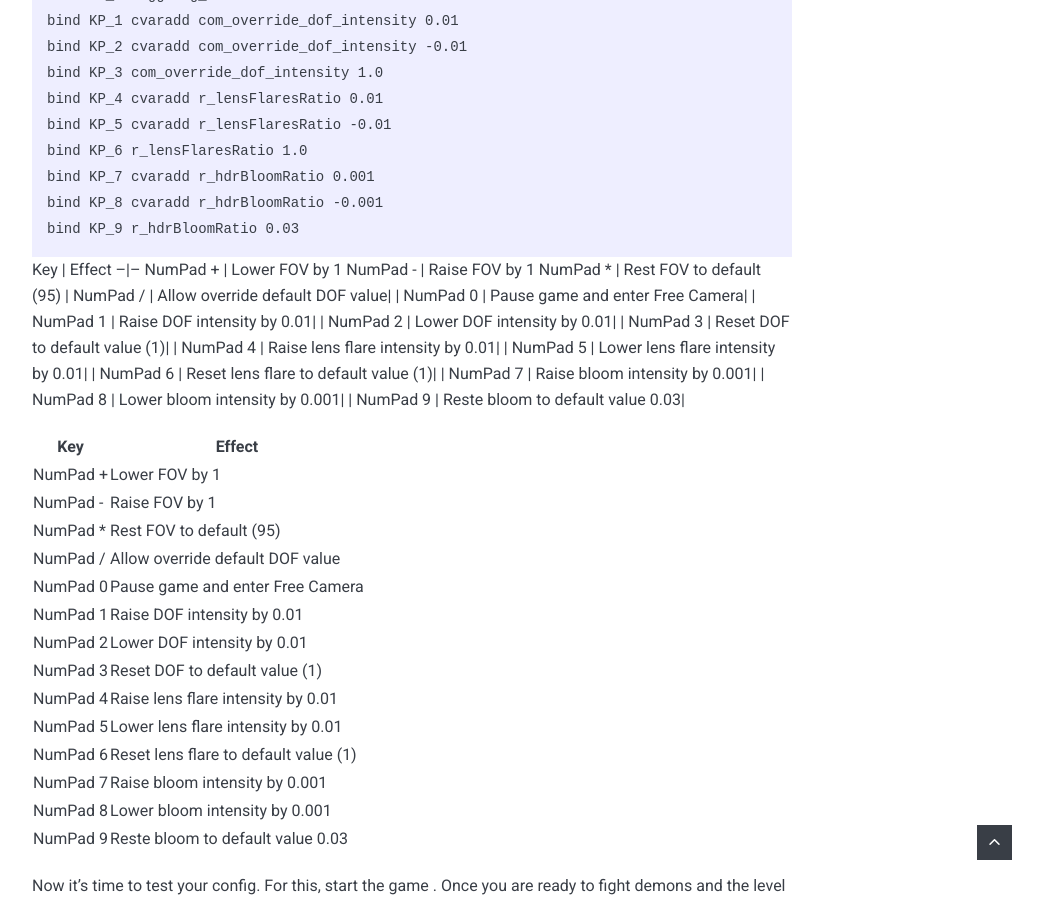
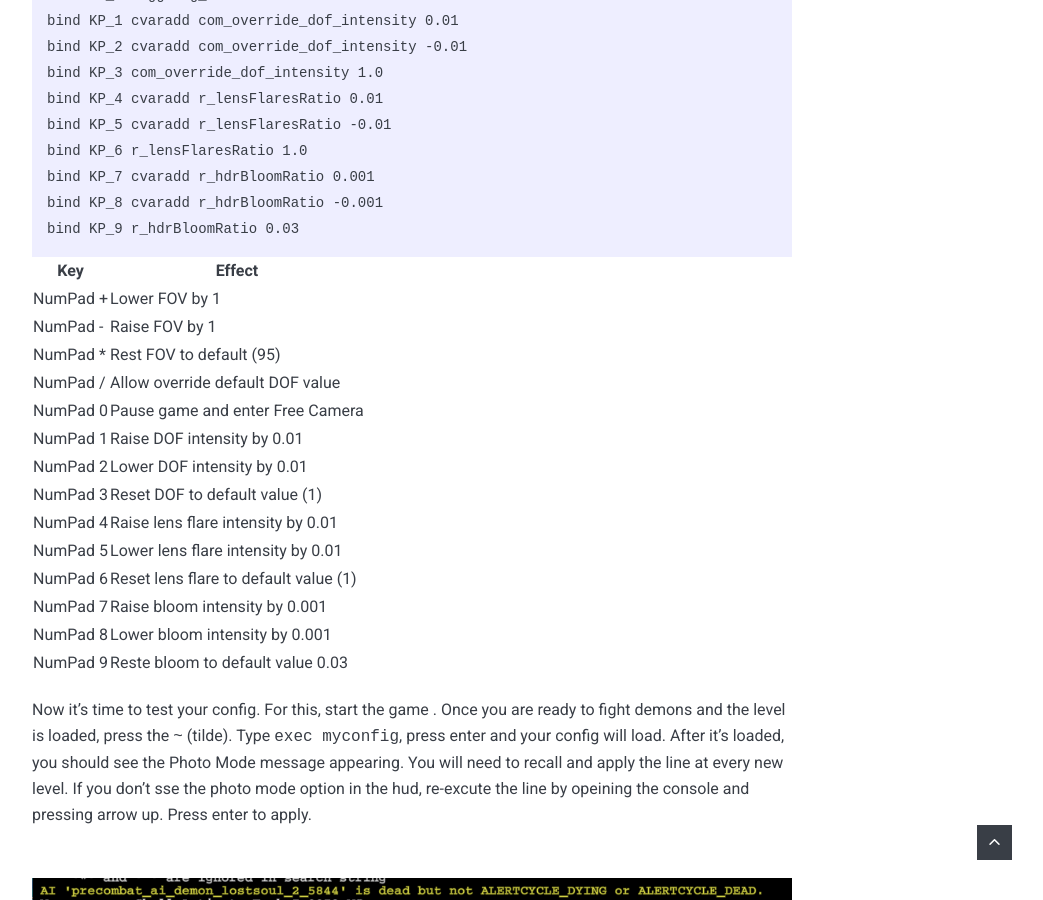
Before and after one commit to AnticOwl/anticowl.github.io, a Jekyll site: the page built from _posts/2024-07-19-Doom2016.md, in a window 1280 px wide and 900 px high, scrolled down 2266 px. Shown: the whole window, without its empty margins (228-1271 px from the left). Built offline with Jekyll 4.4.1, drawn with Linux system fonts in a browser that asks for light colours; nearby versions of some CDN libraries.

Commit message:
Update 2024-07-19-Doom2016.md

````diff
--- a/_posts/2024-07-19-Doom2016.md
+++ b/_posts/2024-07-19-Doom2016.md
@@ -60,22 +60,6 @@ bind KP_7 cvaradd r_hdrBloomRatio 0.001
 bind KP_8 cvaradd r_hdrBloomRatio -0.001
 bind KP_9 r_hdrBloomRatio 0.03
 ```
-Key | Effect
---|--
-NumPad + | Lower FOV by 1
-NumPad - | Raise FOV by 1
-NumPad * | Rest FOV to default (95)
-| NumPad / | Allow override default DOF value|
-| NumPad 0 | Pause game and enter Free Camera|
-| NumPad 1 | Raise DOF intensity by 0.01|
-| NumPad 2 | Lower DOF intensity by 0.01|
-| NumPad 3 | Reset DOF to default value (1)|
-| NumPad 4 | Raise lens flare intensity by 0.01|
-| NumPad 5 | Lower lens flare intensity by 0.01|
-| NumPad 6 | Reset lens flare to default value (1)|
-| NumPad 7 | Raise bloom intensity by 0.001|
-| NumPad 8 | Lower bloom intensity by 0.001|
-| NumPad 9 | Reste bloom to default value 0.03|
 
 | Key | Effect|
 |---	|---	|
````
